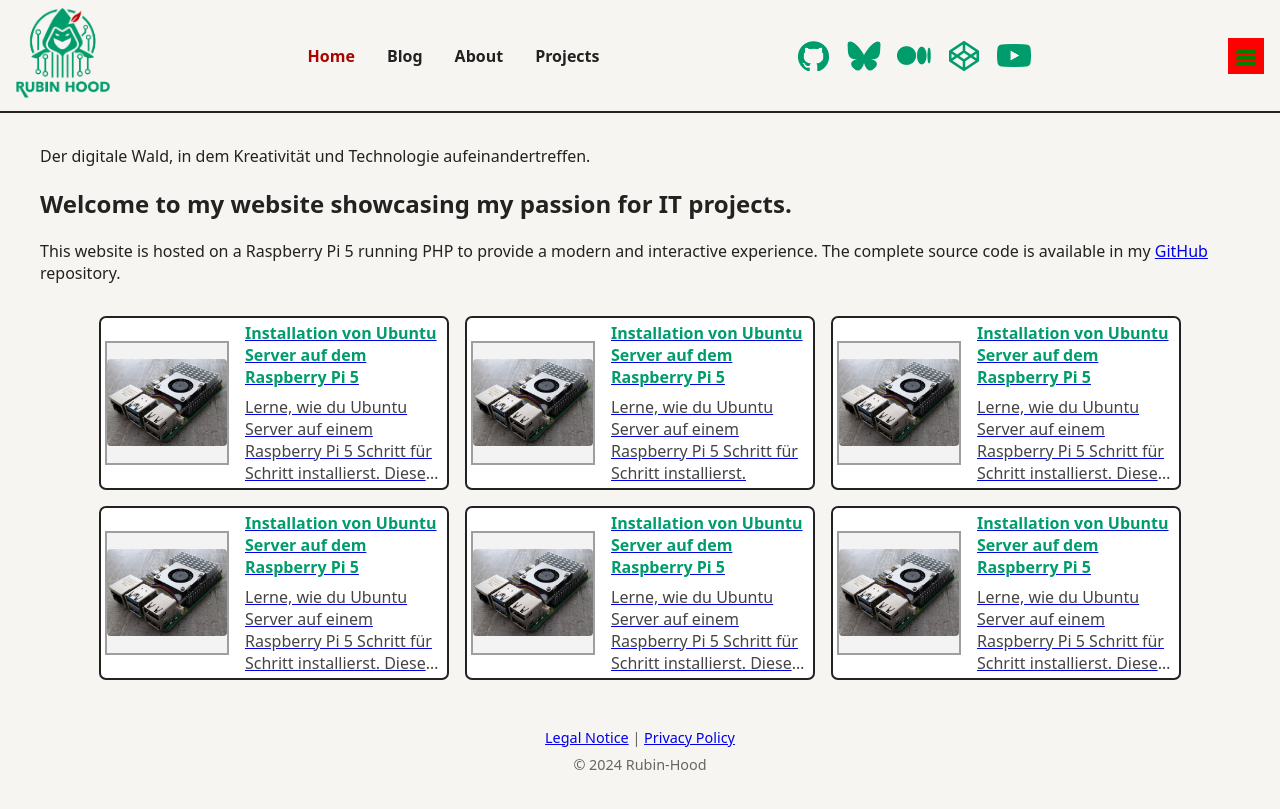
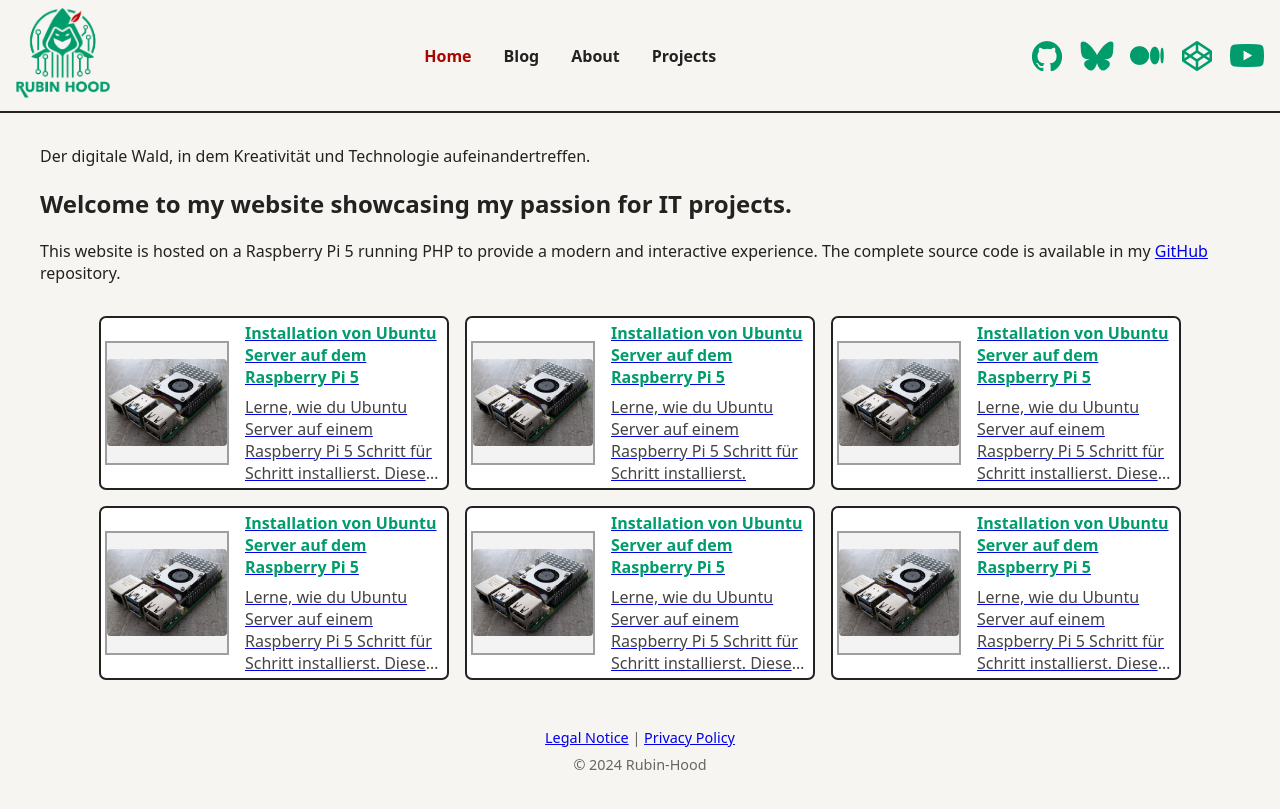
Before and after one commit to rubin-hood/rubinhood-blog, a Jekyll site: the page built from index.md, in a window 1280 px wide. Shown: the top 809 px of the page. Built offline with Jekyll 4.4.1, drawn with Linux system fonts in a browser that asks for light colours.

Commit message:
Update style.css

```diff
--- a/assets/css/style.css
+++ b/assets/css/style.css
@@ -174,7 +174,8 @@ footer {
   .blog-sidebar { display: none; }
   .blog-content { width: 100%; }
   .site-nav, .site-header .social-icons { display: none; }
-  .burger { display: block; }
+  .burger { display: block !important;}
+
   .mobile-menu-overlay { display: none; }
   .mobile-menu-overlay.open { display: flex; }
   .blog-card {
@@ -203,7 +204,7 @@ footer {
   .blog-card { padding: 0.25rem; }
   /* Nochmals Header-Inhalte ausblenden auf sehr kleinen Screens */
   .site-nav, .site-header .social-icons { display: none; }
-  .burger { display: block; }
+  .burger { display: block important; }
   .mobile-menu-overlay { display: none; }
   .mobile-menu-overlay.open { display: flex; }
 }
@@ -212,8 +213,8 @@ footer {
    9. Burger-Menü (Button für Mobile)
    =========================== */
 .burger {
-  display: block !important;
-  background: red !important;
+  display: none;
+  background: none;
   border: none;
   width: 36px;
   height: 36px;
```
